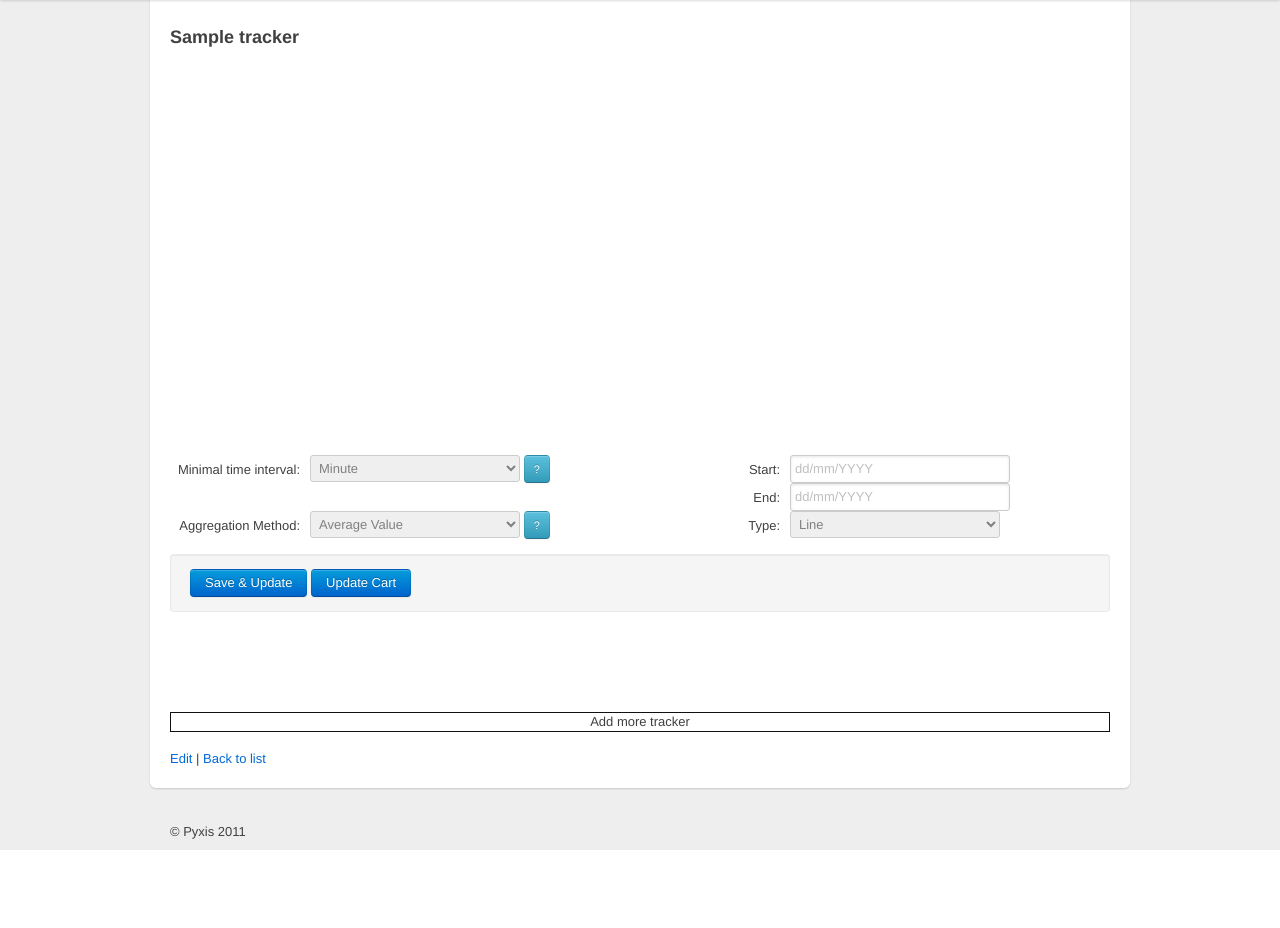
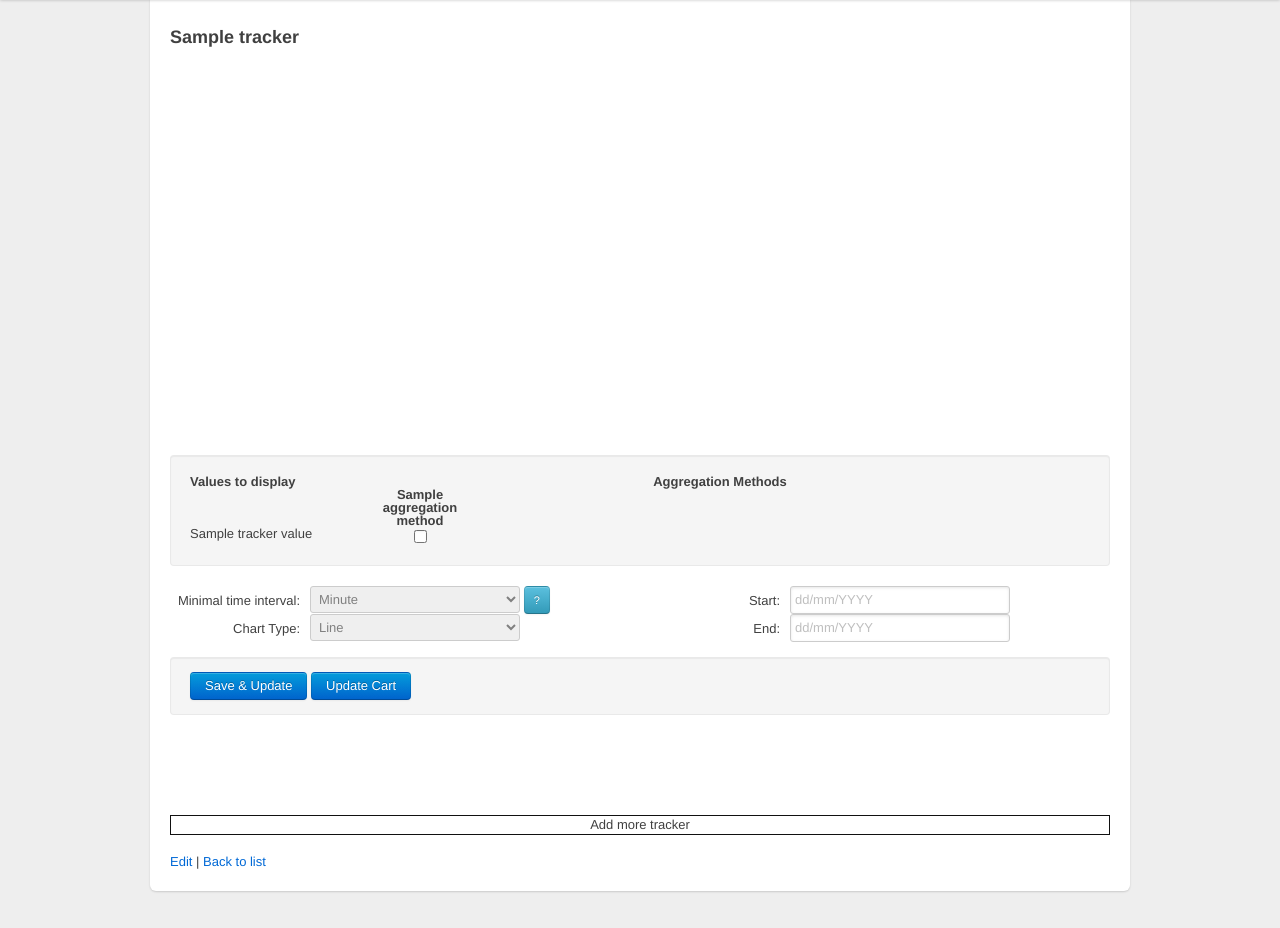
Before and after one commit to CEduStartup/Pyxis, a Django app: template webui/templates/frontend/trackers/view.html in a window 1280 px wide. Shown: the part 41-969 px from the top of the page. Before the commit the page ends 891 px from the top, so only its background shows below. Run offline with Django 3.2, Linux system fonts and the light colour scheme; tables that the repository leaves empty hold one stand-in row (values such as "Sample post"); the template is opened without the code that fills it: values that come from a table or form of the project are taken from there, most other values are stand-ins (such as "Sample title", 1, 10 or a date in 2020); parts of the project's set-up code (start-up, migrations or seed data) failed here and were passed over; some libraries are stand-ins or nearby versions.

Commit message:
Trackers view changes.

```diff
--- a/services/service_trackers.py
+++ b/services/service_trackers.py
@@ -75,7 +75,8 @@ class TrackersService(SharedService):
         self.db_adapter = django_orm_adapter()
         self.db_adapter.connect()
 
-    def get_trackers(self, modified_since=None):
+    def get_trackers(self, modified_since=None,
+                           tracker_id=None):
         """Get list of trackers.
 
         :Parameters:
@@ -86,7 +87,8 @@ class TrackersService(SharedService):
               pickle module (use import pickle; pickle.loads(result) to unpickle)
         """
         # Stub for now.
-        data = self.db_adapter.get_trackers(modified_since=modified_since)
+        data = self.db_adapter.get_trackers(modified_since=modified_since,
+                                            tracker_id=tracker_id)
         return self.serialize(data)
 
 
--- a/shared/db/mongo_storage.py
+++ b/shared/db/mongo_storage.py
@@ -226,6 +226,8 @@ class TimeBasedData(object):
                     else:
                         data[idx] = 0
                 else:
+                    if aggr == 'raw':
+                        aggr = 'sum'
                     data[idx] = grouped_values[value_id][aggr] or 0
 
         tracker_data = []
--- a/shared/services/services_api.py
+++ b/shared/services/services_api.py
@@ -7,6 +7,7 @@
 
 from config.services import trackers as trackers_config
 from config.services import launcher as launcher_config
+from config.services import mongo_storage as mongo_storage_config
 from shared.trackers.Tracker import Tracker
 import bjsonrpc
 import zlib
@@ -54,7 +55,9 @@ class launcher_api(service_api_base):
     """API for launcher."""
     config = launcher_config
 
-
+class mongo_storage_api(service_api_base):
+    """API for launcher."""
+    config = mongo_storage_config
 
 if __name__ == '__main__':
     def get_trackers_test():
--- a/webui/frontend/forms.py
+++ b/webui/frontend/forms.py
@@ -1,10 +1,28 @@
+import simplejson
+
 from django.forms import *
 from models import TrackerModel
+
+import re
 
 class TrackerForm(ModelForm):
     class Meta:
         model = TrackerModel
         exclude = ('id', 'user', 'values_count', 'status')
+
+
+class DictBasedWidget(Widget):
+
+    def value_from_datadict(self, data, files, name):
+        name_regexp = re.compile('^%s\[(\d+)\]\[\]$' % name)
+        new_value = {}
+        for key, value in data.iteritems():
+            m = name_regexp.match(key)
+            if m:
+                value_id = int(m.group(1))
+                new_value[value_id] = data.getlist(key)
+        return simplejson.dumps(new_value)
+
 
 class OptionsForm(Form):
 
@@ -34,6 +52,7 @@ class OptionsForm(Form):
     )
 
     tracker_id = IntegerField(widget=HiddenInput())
+    display_values = CharField(widget=DictBasedWidget())
     period_label = 'Minimal time interval'
     help_text = """\
 The minimal time interval which will be displayed on chart.
@@ -54,4 +73,4 @@ We don't need aggregation method for `Minute` interval as data will be
 displayed on chart as is. Other intervals requires aggregation method."""
     methods = ChoiceField(label='Aggregation Method', help_text=help_text,
                           choices=METHOD_CHOICES, required=False)
-    types = ChoiceField(label='Type', choices=TYPE_CHOICES, initial='line')
+    types = ChoiceField(label='Chart Type', choices=TYPE_CHOICES, initial='line')
--- a/webui/frontend/views/trackers.py
+++ b/webui/frontend/views/trackers.py
@@ -3,16 +3,29 @@ import simplejson
 
 from django.conf import settings
 from django.contrib.auth.decorators import login_required
+from django.http import HttpResponse
 from django.shortcuts import get_object_or_404, render_to_response, redirect
-from django.http import HttpResponse
 from django.views.decorators.csrf import csrf_protect
+from django.utils.encoding import force_unicode
 from frontend.models import TrackerModel
 from frontend.forms import OptionsForm, TrackerForm
 from webui.util import render_to
 
-from config.services import mongo_storage
 from datetime import date, timedelta
+from shared.services.services_api import mongo_storage_api, \
+                                         trackers_api
 from pprint import pprint as pp
+
+aggregation_methods = (
+    ('min', 'Minimal'),
+    ('max', 'Maximal'),
+    ('avg', 'Average'),
+    ('sum', 'Summed up'),
+    ('count', 'Count'),
+    ('raw', 'As Is'),
+)
+aggr_map = dict(aggregation_methods)
+
 
 @login_required
 @render_to('frontend/trackers/index.html')
@@ -32,7 +45,10 @@ def private_trackers(request):
 def view(request, tracker_id):
     if request.POST:
         options = OptionsForm(request.POST)
-        tracker_id = options.data['tracker_id'][0]
+        options.is_valid()
+        tracker_id = options.cleaned_data['tracker_id']
+        start = options.cleaned_data['start'].strftime('%d/%m/%Y')
+        end = options.cleaned_data['end'].strftime('%d/%m/%Y')
     else:
         today = date.today()
         yesterday = today - timedelta(days=1)
@@ -43,6 +59,8 @@ def view(request, tracker_id):
             'start': yesterday.strftime('%d/%m/%Y'),
             'end': today.strftime('%d/%m/%Y'),
         })
+        start = yesterday.strftime('%Y-%m-%d')
+        end = today.strftime('%Y-%m-%d')
     period = options.data['periods']
     periods_in_group = 1
     if period == '5minutes':
@@ -55,20 +73,48 @@ def view(request, tracker_id):
         period = 'month'
         periods_in_group = 12
     tmp = []
-    start = options.data['start']
-    end = options.data['end']
-    for d in (start, end):
-        t = d.split('/')
-        tmp.append('-'.join([t[2], t[1], t[0]]))
-    start, end = tmp
-    tracker = get_object_or_404(TrackerModel, pk=tracker_id,
-                                #user=request.user
-                                )
-    c = bjsonrpc.connect(mongo_storage.bind_host, mongo_storage.bind_port)
-    data = c.call.get_tracker_data(int(tracker_id), period, date_from=start,
-              date_to=end, periods_in_group=periods_in_group)
-    tracker.data = simplejson.dumps(data)
-    return {'tracker': tracker, 'options': options}
+
+    trackers_client = trackers_api()
+    tracker_config = trackers_client.get_trackers(tracker_id=tracker_id)
+    tracker_model = get_object_or_404(TrackerModel, pk=tracker_id,
+                                      #user=request.user
+    )
+    values = {}
+    for tracker in tracker_config:
+        values.update(tracker.get_values())
+    values_id_name_list = []
+    for value_id, item in values.items():
+        values_id_name_list.append([value_id, item['name']])
+    values_id_name_list.sort()
+    values = dict(values_id_name_list)
+    if request.POST:
+        display_values = options.cleaned_data['display_values']
+        display_values = simplejson.loads(force_unicode(display_values))
+    else:
+        display_values = {}
+        for value_id in values:
+            display_values[str(value_id)] = ['avg', 'raw']
+    for row in values_id_name_list:
+        value_id = str(row[0])
+        row.append(display_values.get(value_id, []))
+    src_parms = []
+    for value_id, methods in display_values.iteritems():
+        for aggr in methods:
+            src_parms.append((value_id, aggr))
+
+    mongo_client = mongo_storage_api()
+    data = mongo_client.get_tracker_data(int(tracker_id), period, src_parms,
+                                         date_from=start, date_to=end,
+                                         periods_in_group=periods_in_group)
+    for row in data:
+        value_id, aggr = row['name']
+        value_name = values[value_id]
+        aggr_method = aggr_map.get(aggr, '')
+        row['name'] = '%s Value for %s' % (aggr_method, value_name)
+    tracker_model.data = simplejson.dumps(data)
+    return {'tracker': tracker_model, 'options': options,
+            'tracker_values': values_id_name_list,
+            'aggregation_methods': aggregation_methods}
 
 @csrf_protect
 @render_to('frontend/trackers/form.html')
--- a/webui/templates/frontend/trackers/view.html
+++ b/webui/templates/frontend/trackers/view.html
@@ -20,9 +20,11 @@
 
     function check_period() {
       if( $('#id_'+'{{ options.periods.html_name }}').val() == 'minute' ) {
-            $('#id_'+'{{ options.methods.html_name }}').attr('disabled', 'disabled');
+        $('.aggregated-data').attr('disabled', 'disabled');
+        $('.raw-data').removeAttr('disabled');
       }else{
-            $('#id_'+'{{ options.methods.html_name }}').removeAttr('disabled');
+        $('.aggregated-data').removeAttr('disabled');
+        $('.raw-data').attr('disabled', 'disabled');
       }
     }
 
@@ -53,12 +55,44 @@
 
 <h3>{{ tracker.name }}</h3>
 <div id="container" style="width: 100%; height: 400px"></div>
-
-<div id='options'>
 <form id='form' action='/trackers/view/{{ tracker.id }}/' method='post'>
   {% csrf_token %}
-        <!--input type='hidden' name='tracker_id' value='{{ tracker.id }}'-->
   {{ options.tracker_id }}
+  <div class="well">
+    <div class="row">
+      <div class="span3"><b>Values to display</b></div>
+      <div class="span12">
+        <div class="row">
+          <div class="span12" style="text-align: center;"><b>Aggregation Methods</b></div>
+        </div>
+        <div class="row">
+      {% for aggr, aggr_name in aggregation_methods %}
+          <div class="span2" style="text-align: center;"><b>{{ aggr_name }}</b></div>
+      {% endfor %}
+        </div>
+      </div>
+    </div>
+    {% for value_id, value_name, methods in tracker_values %}
+    <div class="row">
+      <div class="span3">{{ value_name }}</div>
+      {% for aggr, aggr_name in aggregation_methods %}
+          <div class="span2" style="text-align: center;">
+            <input type="checkbox" name="display_values[{{ value_id }}][]"
+                   value="{{ aggr }}"
+        {% if aggr in methods %}
+                   checked="checked"
+        {% endif %}
+        {% if aggr == 'raw' %}
+                   class="raw-data"
+        {% else %}
+                   class="aggregated-data"
+        {% endif %}
+            >
+          </div>
+      {% endfor %}
+    </div>
+    {% endfor %}
+  </div>
   <div class='row'>
     <div class='span8'>
       {{ options.periods.errors }}
@@ -71,42 +105,29 @@
       {% endautoescape %}
     </div>
     <div class='span8'>
-                <div>
       {{ options.start.errors }}
       {{ options.start.label_tag }}
       {{ options.start }}
-                </div>
-                <div>
-                    {{ options.end.errors }}
-                    {{ options.end.label_tag }}
-                    {{ options.end }}
-                </div>
     </div>
   </div>
 
   <div class='row'>
     <div class='span8'>
-                {{ options.methods.errors }}
-                {{ options.methods.label_tag }}
-                {{ options.methods }}
-                {% autoescape off %}
-                <a data-original-title="{{ options.methods.label }}"
-                   href="#" class="btn info small" rel="popover"
-                   data-content="{{ options.methods.help_text }}">?</a>
-                {% endautoescape %}
-            </div>
-            <div class='span8'>
       {{ options.types.errors }}
       {{ options.types.label_tag }}
       {{ options.types }}
+    </div>
+    <div class='span8'>
+      {{ options.end.errors }}
+      {{ options.end.label_tag }}
+      {{ options.end }}
     </div>
   </div>
   <div class='well' style="padding: 14px 19px; margin-top: 15px;">
     <button name="save_update" class="btn primary">Save &amp; Update</button>
     <button name="update" class="btn primary">Update Cart</button>
   </div>
-    </from>
-</div>
+</form>
 
 
 <div style="margin-top: 100px; clear: both; cursor: pointer; display: block; border: 1px solid #111111; text-align: center;" onclick='update_chart()'>Add more tracker</div>
```
Also changed, not shown: collector/storage.py (+19 -30 lines), services/service_mongo_storage.py (+4 -24 lines). Lines whose indentation alone changed are shown as unchanged.
